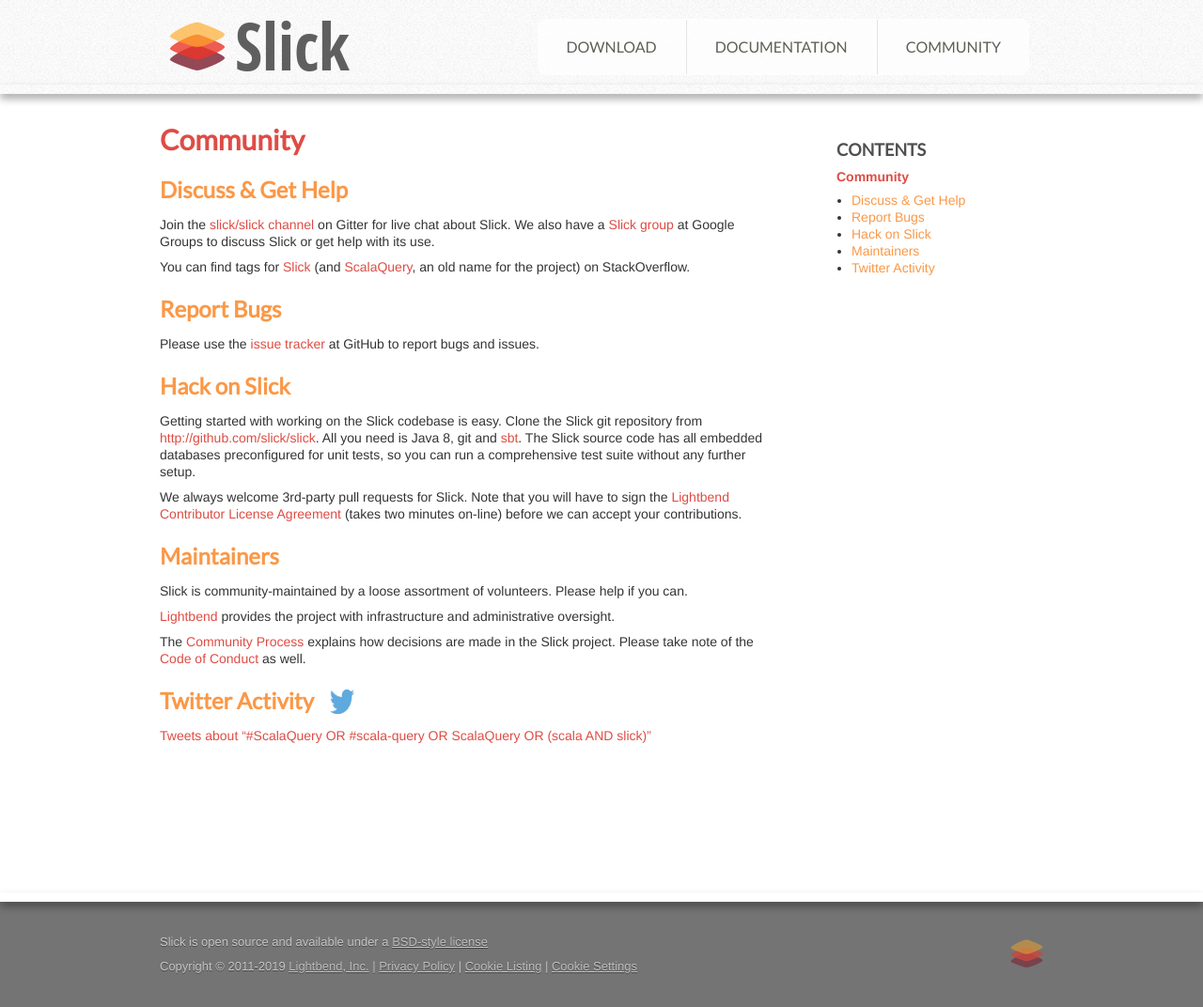
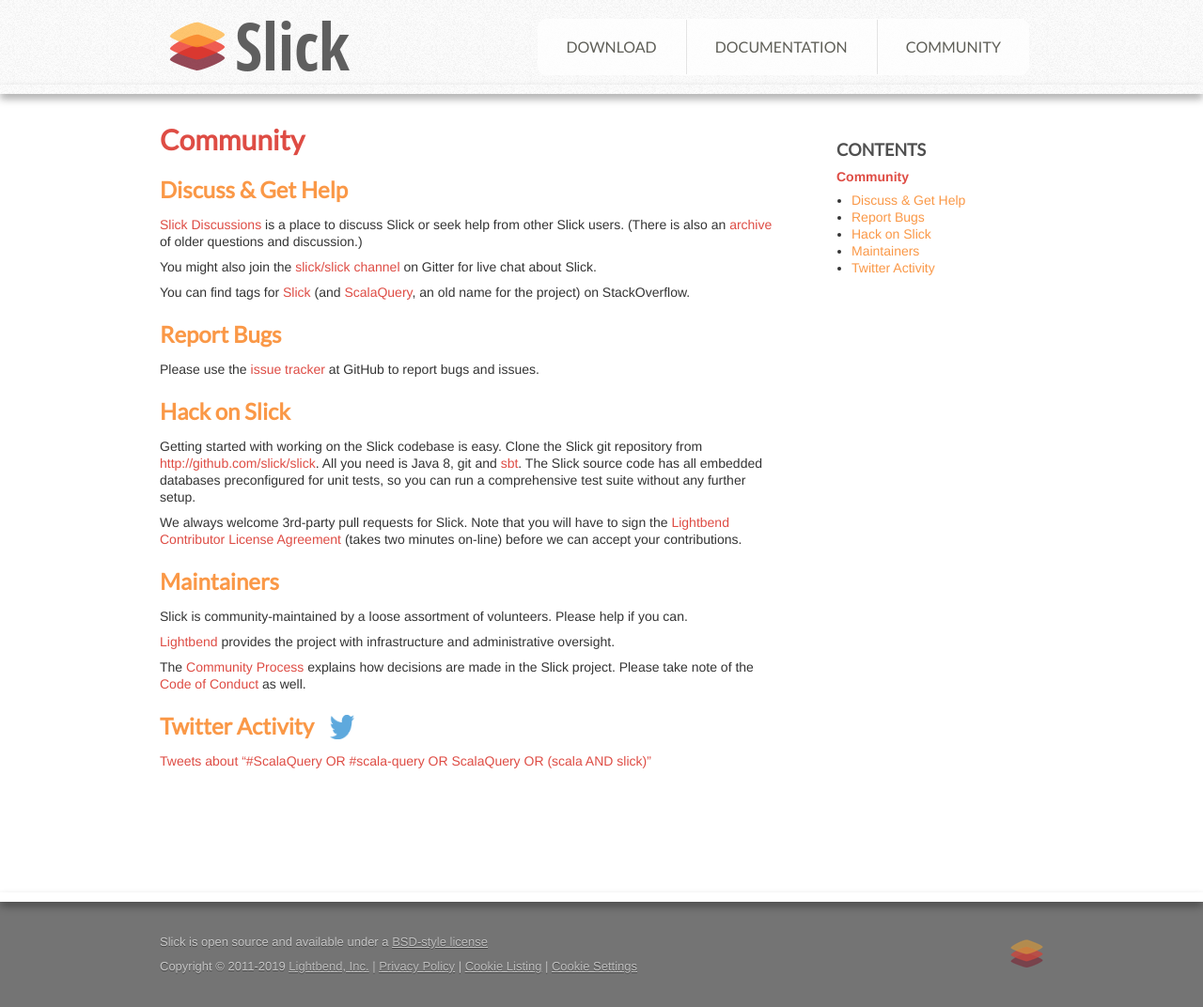
Before and after one commit to slick/slick.github.com, a Jekyll site: the page built from community/index.md, in a window 1280 px wide. Shown: the whole page at 94% size. Built offline with Jekyll 4.4.1, drawn with Linux system fonts in a browser that asks for light colours; comment, search, counter and statistics services are not loaded.

Commit message:
replace Google Groups with Discussions

```diff
--- a/community/index.md
+++ b/community/index.md
@@ -5,9 +5,12 @@
 
 ## Discuss & Get Help
 
-Join the [slick/slick channel](https://gitter.im/slick/slick?utm_source=share-link&utm_medium=link&utm_campaign=share-link) on Gitter for live chat about Slick.
-We also have a [Slick group](http://groups.google.com/group/scalaquery)
-at Google Groups to discuss Slick or get help with its use.
+[Slick Discussions](https://github.com/slick/slick/discussions) is a
+place to discuss Slick or seek help from other Slick users.
+(There is also an [archive](https://groups.google.com/g/scalaquery)
+of older questions and discussion.)
+
+You might also join the [slick/slick channel](https://gitter.im/slick/slick?utm_source=share-link&utm_medium=link&utm_campaign=share-link) on Gitter for live chat about Slick.
 
 You can find tags for
 [Slick](http://stackoverflow.com/questions/tagged/slick) (and
```
Also changed, not shown: community/process.md (+1 -1 lines), docs/third-party-slick-1.md (+2 -2 lines), docs/third-party-slick-2.md (+2 -2 lines), docs/third-party-slick-3.md (+3 -3 lines).
